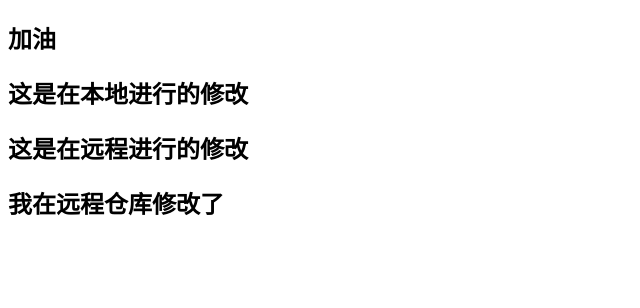
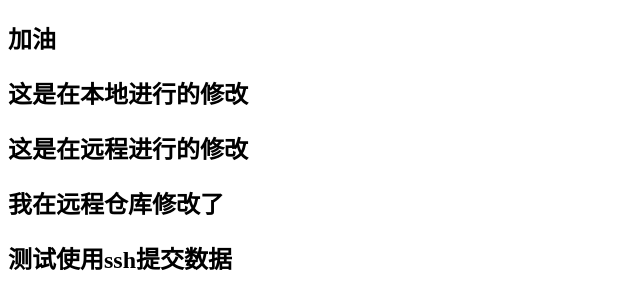
Before and after one commit to lazyAdult/git-demo-2021, a plain HTML site: page list.html in a window 1280 px wide. Shown: the whole page, without its empty margins (0-640 px from the left). Drawn offline with Linux system fonts and the light colour scheme.

Commit message:
测试ssh

```diff
--- a/list.html
+++ b/list.html
@@ -10,5 +10,6 @@
 	<h2>这是在本地进行的修改</h2>
 	<h2>这是在远程进行的修改</h2>
 	<h2>我在远程仓库修改了</h2>
+	<h2>测试使用ssh提交数据</h2>
 </body>
 </html>
```
